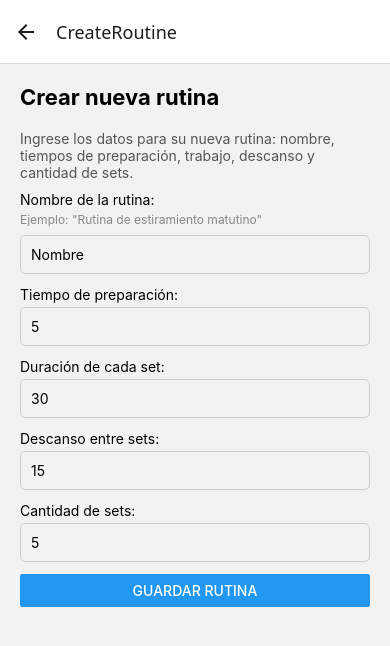
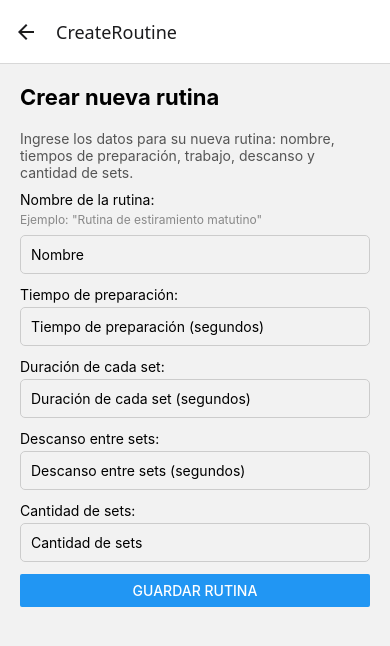
Before and after one commit to Nicobustelo/StretchMate, a React Native app: screen /CreateRoutine in a window 390 px wide. Shown: the top 646 px of the page. Built offline with nearby package versions, Linux system fonts and the light colour scheme.

Commit message:
Funcionalidad editar rutinas añadida

```diff
--- a/screens/CreateRoutineScreen.tsx
+++ b/screens/CreateRoutineScreen.tsx
@@ -1,23 +1,40 @@
 // screens/CreateRoutineScreen.tsx
 import React, { useState } from "react";
 import { View, Text, TextInput, Button, StyleSheet, Alert, ScrollView } from "react-native";
-import { saveRoutine } from "../services/routineService";
+import { saveRoutine, updateRoutine } from "../services/routineService";
 import { NativeStackScreenProps } from "@react-navigation/native-stack";
 import { RootStackParamList } from "../navigation/AppNavigator";
 
 type Props = NativeStackScreenProps<RootStackParamList, "CreateRoutine">;
 
-export default function CreateRoutineScreen({ navigation }: Props) {
-  const [name, setName] = useState("");
-  const [preparationTime, setPreparationTime] = useState("5");
-  const [workTime, setWorkTime] = useState("30");
-  const [restTime, setRestTime] = useState("15");
-  const [sets, setSets] = useState("5");
+export default function CreateRoutineScreen({ navigation, route }: Props) {
+  // Recibe la rutina si viene como parámetro
+  const editingRoutine = route.params?.routine;
+
+  // Inicializa el estado con los datos de la rutina si existe
+  const [name, setName] = useState(editingRoutine?.name || "");
+  const [preparationTime, setPreparationTime] = useState(editingRoutine?.preparationTime?.toString() || "");
+  const [workTime, setWorkTime] = useState(editingRoutine?.workTime?.toString() || "");
+  const [restTime, setRestTime] = useState(editingRoutine?.restTime?.toString() || "");
+  const [sets, setSets] = useState(editingRoutine?.sets?.toString() || "");
 
   const handleSave = async () => {
     if (!name.trim()) return Alert.alert("Falta nombre");
 
     try {
+      if (editingRoutine) {
+        // Si estamos editando, actualizamos la rutina existente
+        await updateRoutine({
+          ...editingRoutine,
+          name: name.trim(),
+          preparationTime: parseInt(preparationTime),
+          workTime: parseInt(workTime),
+          restTime: parseInt(restTime),
+          sets: parseInt(sets),
+        });
+        Alert.alert("✅ Rutina actualizada", `Nombre: ${name.trim()}`);
+      } else {
+        // Si no, creamos una nueva
         const routine = await saveRoutine({
           name: name.trim(),
           preparationTime: parseInt(preparationTime),
@@ -25,8 +42,8 @@ export default function CreateRoutineScreen({ navigation }: Props) {
           restTime: parseInt(restTime),
           sets: parseInt(sets),
         });
-
         Alert.alert("✅ Rutina guardada", `Nombre: ${routine.name}`);
+      }
       navigation.navigate("Home");
     } catch (error: any) {
       Alert.alert("Error al guardar rutina", error?.message || "Ocurrió un error inesperado.");
```
Lines whose indentation alone changed are shown as unchanged.
